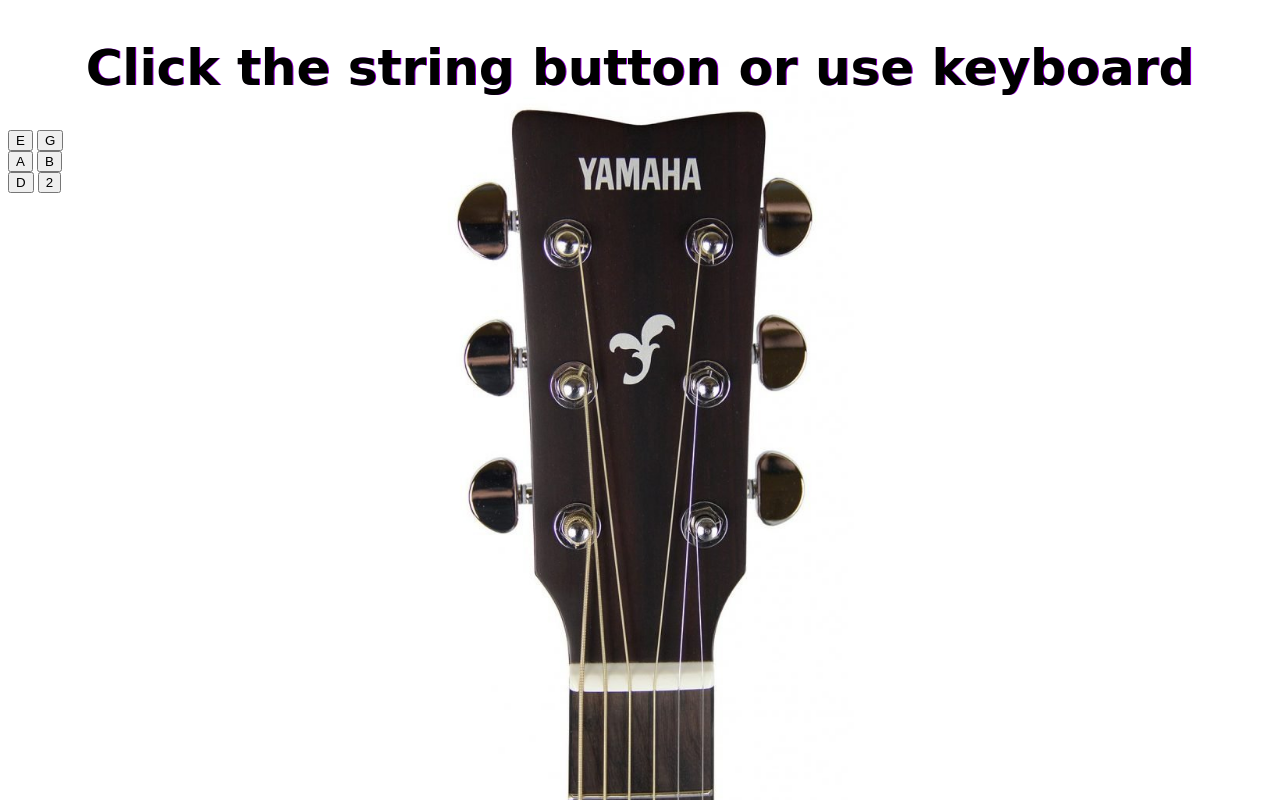
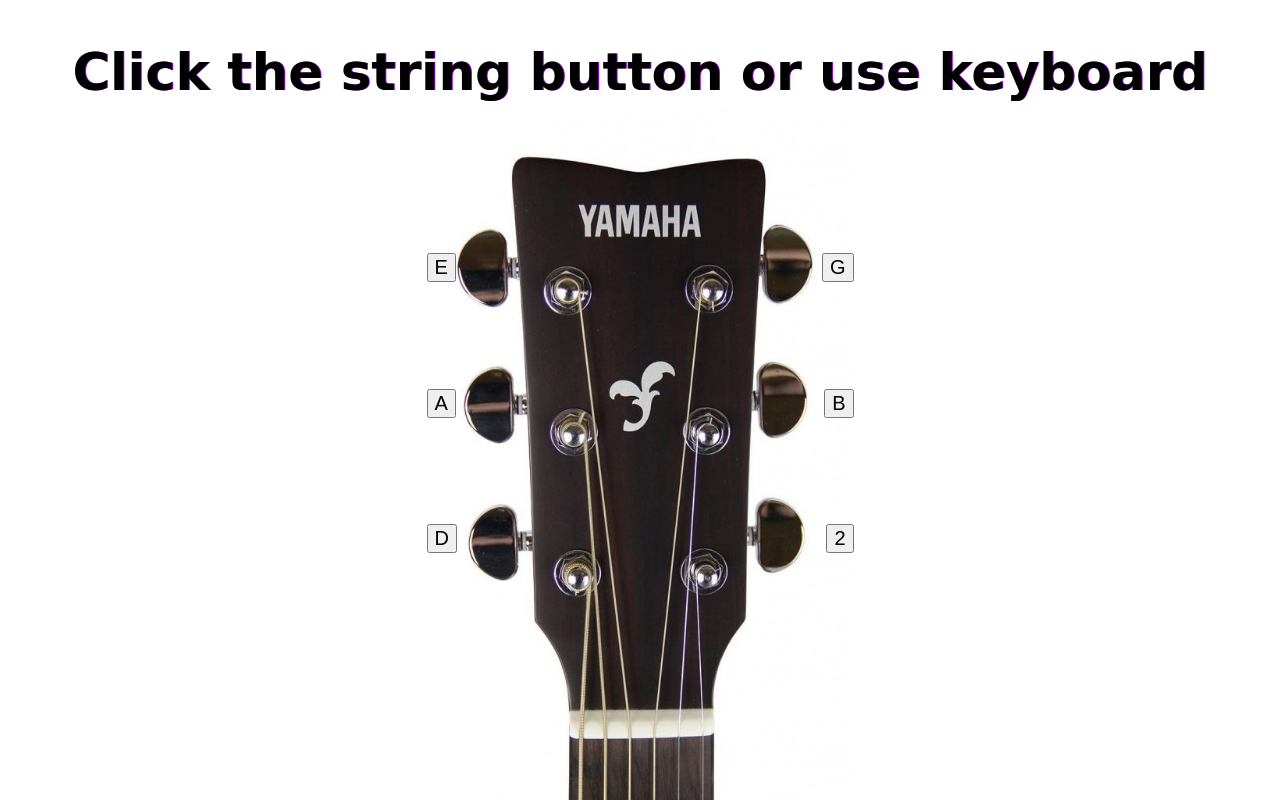
Before and after one commit to KeiraJCoding/guitar-tuner, a plain HTML site: page index.html in a window 1280 px wide. Drawn offline with Linux system fonts and the light colour scheme; a web font is replaced by a local one.

Commit message:
Update style.css

```diff
--- a/style.css
+++ b/style.css
@@ -7,27 +7,49 @@
 body {
   display:flex;
   flex-direction: column;
-  align-content: center;
-  padding-top:107px;
+  align-items: center;
+  /* padding-top:107px; */
 }
 .image {
   background-image: url('Yamaha-FG800-2.jpg');
   background-repeat: no-repeat;
   background-attachment: fixed;
-  background-position: center 60px;
+  background-position: center 107px;
   background-size: contain;
   background-origin: inherit;
 }
 
 .title {
-  margin-top:-110px;
+  /* margin-top:-110px; */
   text-align: center;
-  font-size: 25px;
+  font-size: 2vw;
   color: #000000;
   font-family: 'Tourney', cursive;
   text-shadow: 1px 0 #9500db;
+  height: 107px;
 }
 
+.box {
+  margin-top: 138px;
+  border: 0px rgb(255, 255, 255) solid;
+  width: 427px;
+  height: 300px;
+  display: flex;
+  flex-direction: column;
+  justify-content: space-between;
+}
+
+.inner{
+  display: flex;
+  justify-content: space-between;
+}
+
+.string {
+  font-size:20px;
+
+}
+
+/*
 .position1 {
   display:flex;
   flex-direction:column;
@@ -46,8 +68,8 @@ body {
 
 #E {
   position:fixed;
-  margin-top:80px;
-  margin-left:490px;
+  margin-top:8vh;
+  margin-left:49vw;
   padding:11px;
 }
 
@@ -81,14 +103,14 @@ body {
   padding:10px;
 }
 
-#e2 {
+ #e2 {
   position:fixed;
-  margin-top:350px;
-  margin-left:890px;
+  margin-top:45%;
+  margin-left:61%;
   padding:10px;
 }
 
 .pressed {
   box-shadow: 0 3px 4px 0 #DBEDF3;
   opacity: 0.5;
-}
+} */
```
